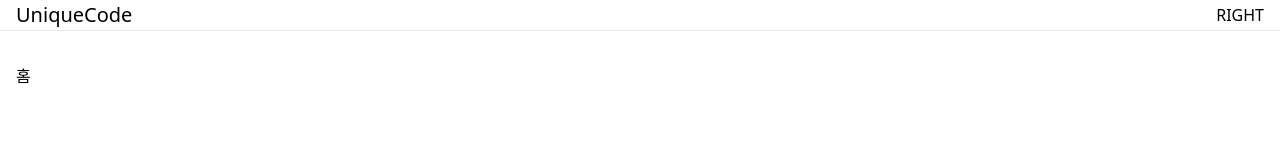
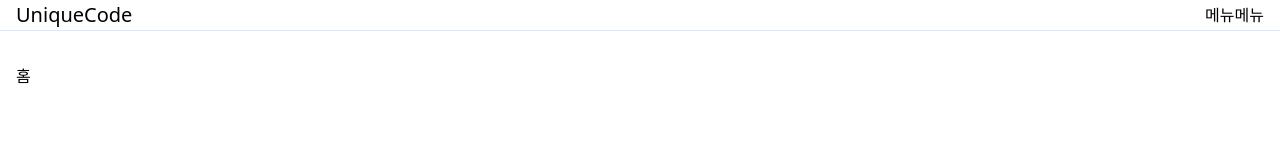
Before and after one commit to paring-chan/UniqueCode-WebSite, a Nuxt app: page / in a window 1280 px wide. Shown: the top 160 px of the page. Built offline with nearby package versions, Linux system fonts and the light colour scheme.

Commit message:
feat: wrap right menu with div

```diff
--- a/components/LayoutHeader.vue
+++ b/components/LayoutHeader.vue
@@ -3,7 +3,7 @@
     <div class="flex px-4 container h-full mx-auto" style="align-items: center">
       <nuxt-link to="/"><div class="text-xl">UniqueCode</div></nuxt-link>
       <div class="flex-grow" />
-      RIGHT
+      <div>메뉴메뉴</div>
     </div>
   </div>
 </template>
```
